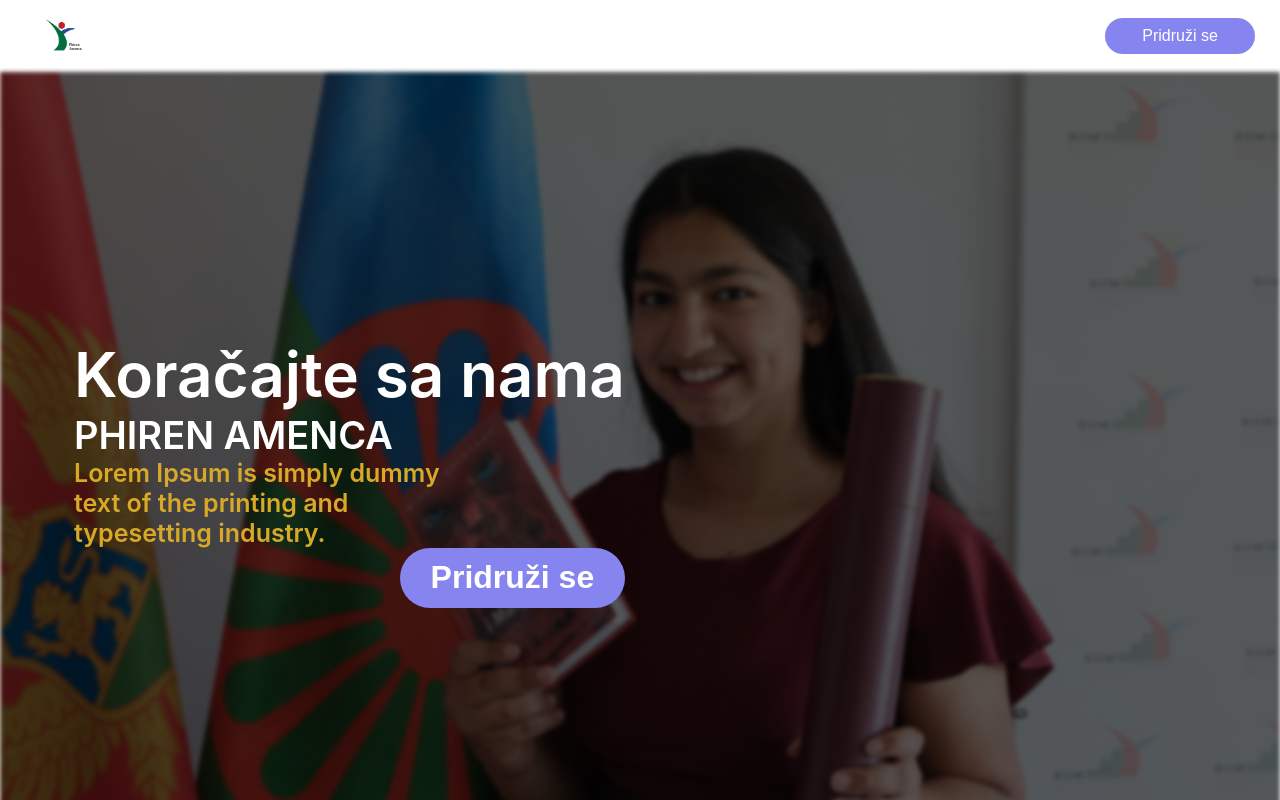
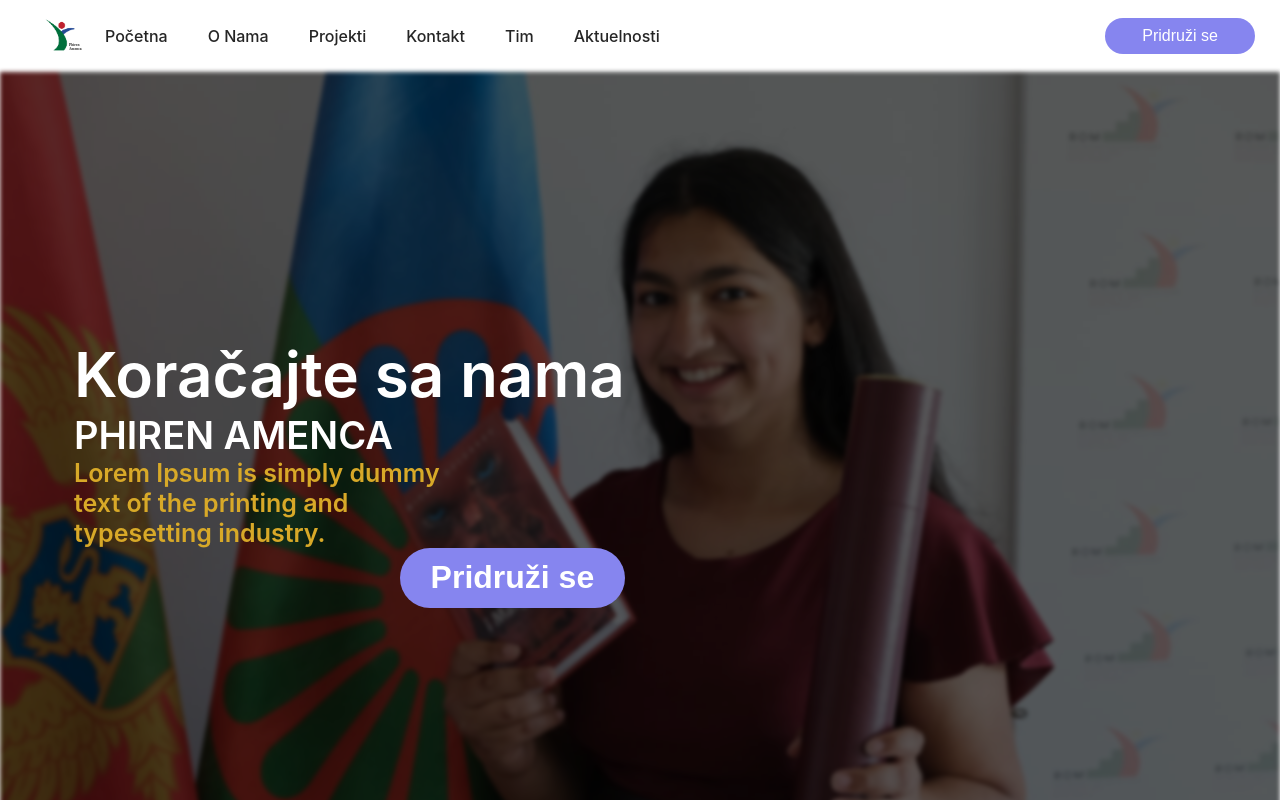
Before and after one commit to Starko00/nvoRom_frontend, a React (Create React App) app: page / in a window 1280 px wide. Shown: the top 800 px of the page. Built offline with nearby package versions, Linux system fonts and the light colour scheme.

Commit message:
navbar_izmjena_boje

```diff
--- a/src/style/NavStyle.module.scss
+++ b/src/style/NavStyle.module.scss
@@ -26,7 +26,7 @@
           text-decoration: none;
           font-size: 16px;
           font-weight: 500;
-          color: white;
+          color: #252525;
         }
       }
     }
@@ -106,6 +106,7 @@
         a {
           font-weight: 700;
           font-size: 1.3rem;
+          color: white;
         }
       }
       &_line {
```
Also changed, not shown: src/components/images/Image_4.svg (deleted).
